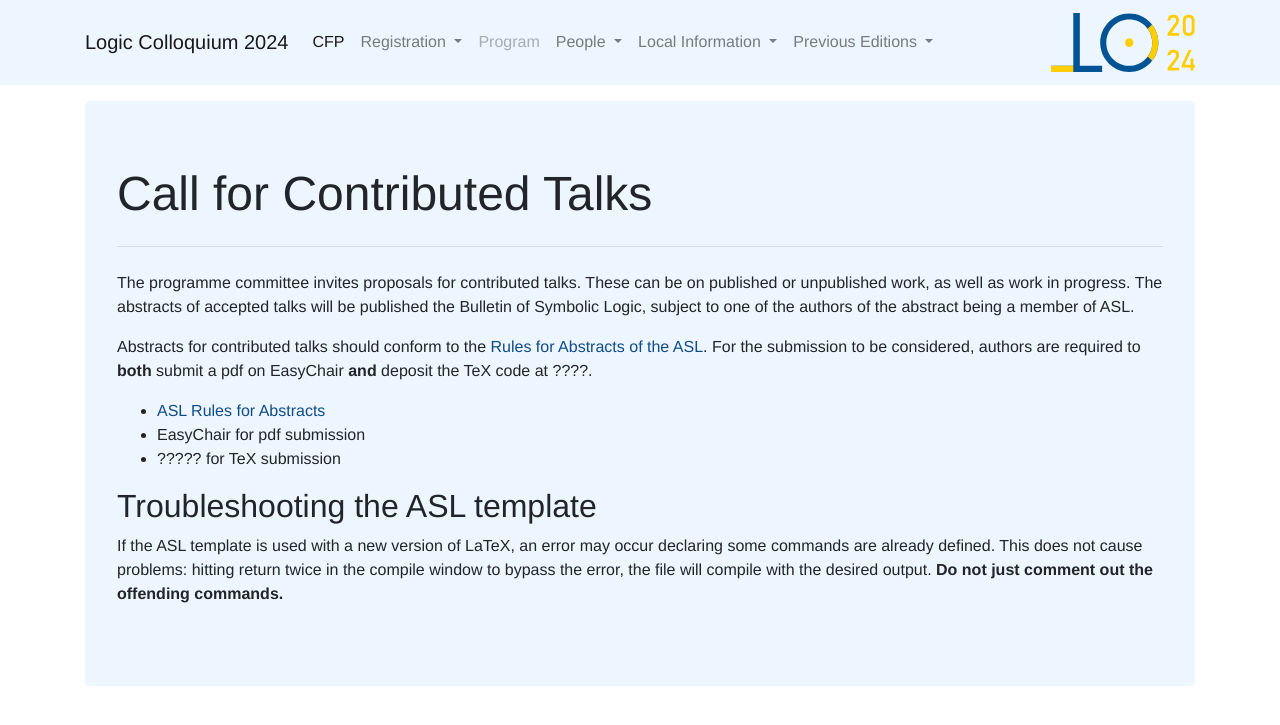
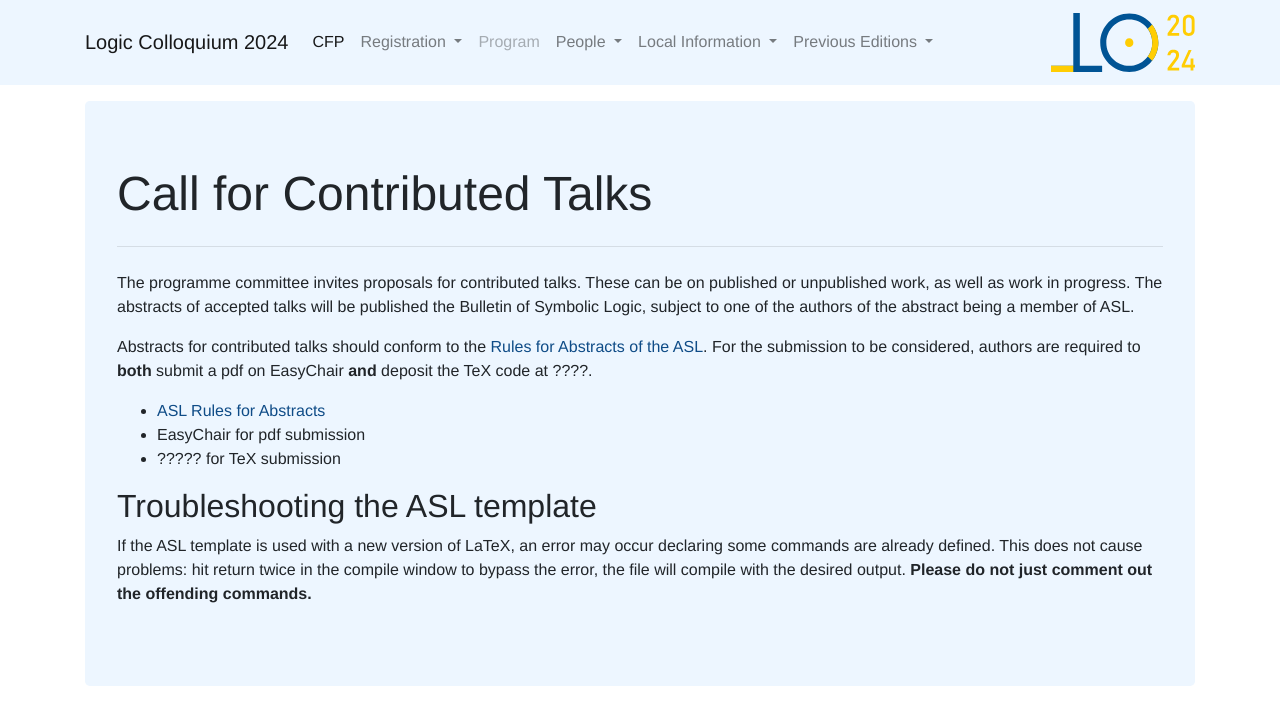
Before and after one commit to LC2024/LC2024.github.io, a Jekyll site: the page built from contributed_talks/index.md, in a window 1280 px wide. Shown: the top 725 px of the page. Built offline with Jekyll 4.4.1, drawn with Linux system fonts in a browser that asks for light colours; some web fonts are replaced.

Commit message:
Update index.md

```diff
--- a/contributed_talks/index.md
+++ b/contributed_talks/index.md
@@ -12,5 +12,5 @@ Abstracts for contributed talks should conform to the [Rules for Abstracts of th
 
 ## Troubleshooting the ASL template
 
-If the ASL template is used with a new version of LaTeX, an error may occur declaring some commands are already defined. This does not cause problems: hitting return twice in the compile window to bypass the error, the file will compile with the desired output.
-**Do not just comment out the offending commands.**
+If the ASL template is used with a new version of LaTeX, an error may occur declaring some commands are already defined. This does not cause problems: hit return twice in the compile window to bypass the error, the file will compile with the desired output.
+**Please do not just comment out the offending commands.**
```
